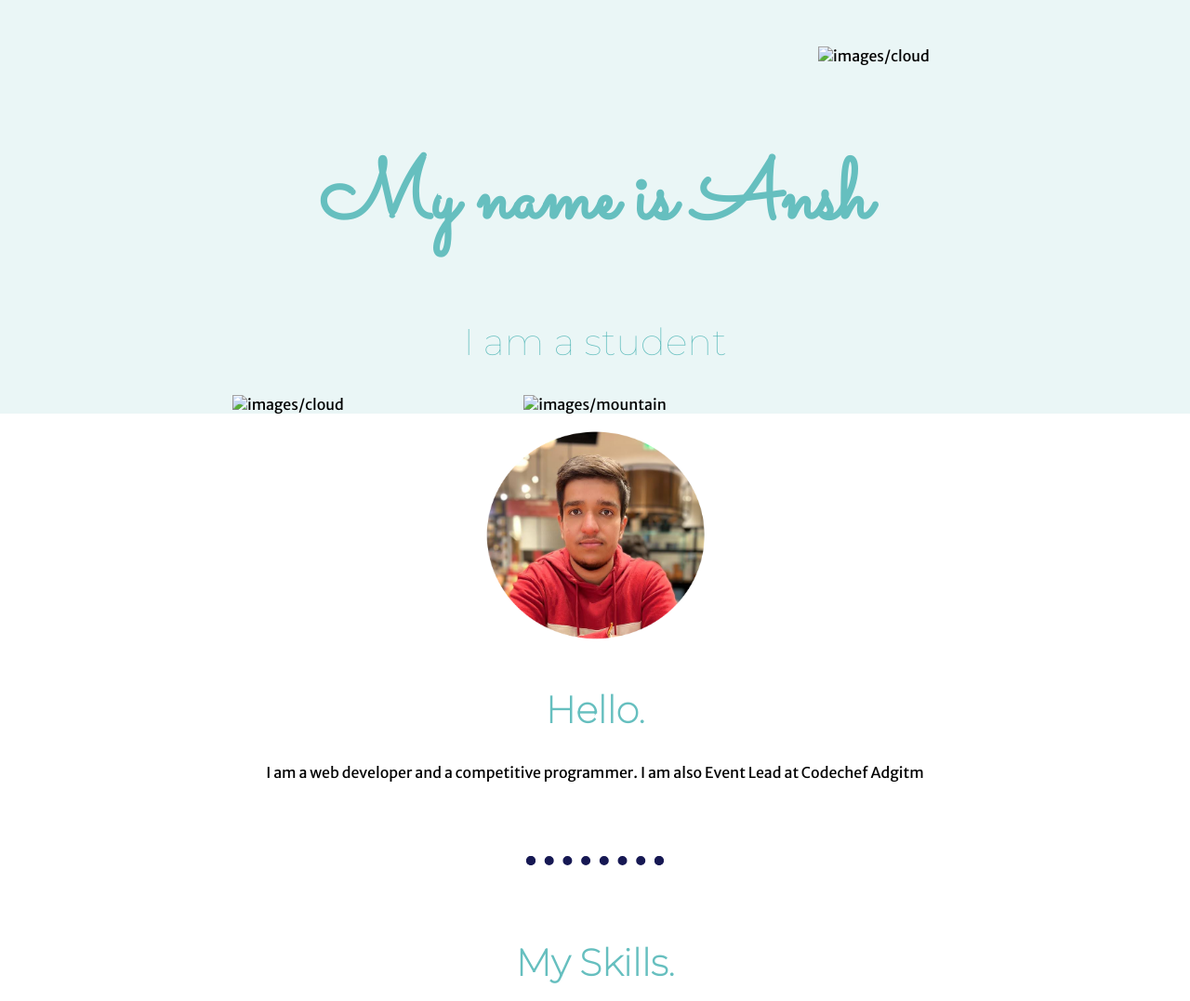
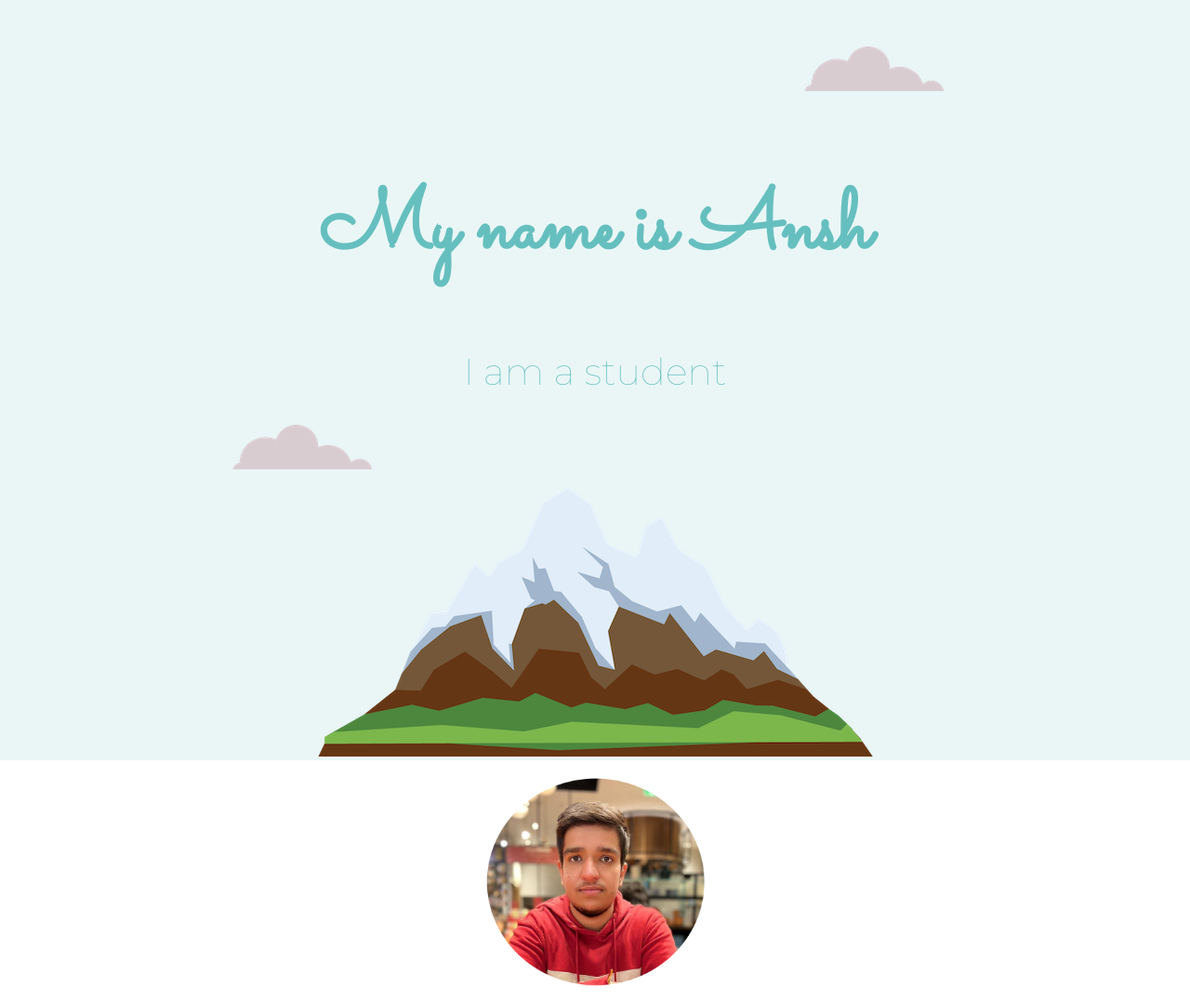
Before and after one commit to mrpacman05/Portfolio_website, a plain HTML site: page index.html in a window 1280 px wide. Shown: the top 1077 px of the page at 93% size. Drawn offline with Linux system fonts and the light colour scheme.

Commit message:
Update index.html

```diff
--- a/index.html
+++ b/index.html
@@ -13,11 +13,11 @@
 
 <body>
   <div class="top">
-    <img class="t-cloud" src="cloud.png" alt="images/cloud">
+    <img class="t-cloud" src="images/cloud.png" alt="images/cloud">
     <h1> My name is Ansh </h1>
     <h2>I am a student</h2>
-    <img class="b-cloud" src="cloud.png" alt="images/cloud">
-    <img class="mountain" src="mountain.png" alt="images/mountain">
+    <img class="b-cloud" src="images/cloud.png" alt="images/cloud">
+    <img class="mountain" src="images/mountain.png" alt="images/mountain">
   </div>
 
   <div class="middle-container">
```
